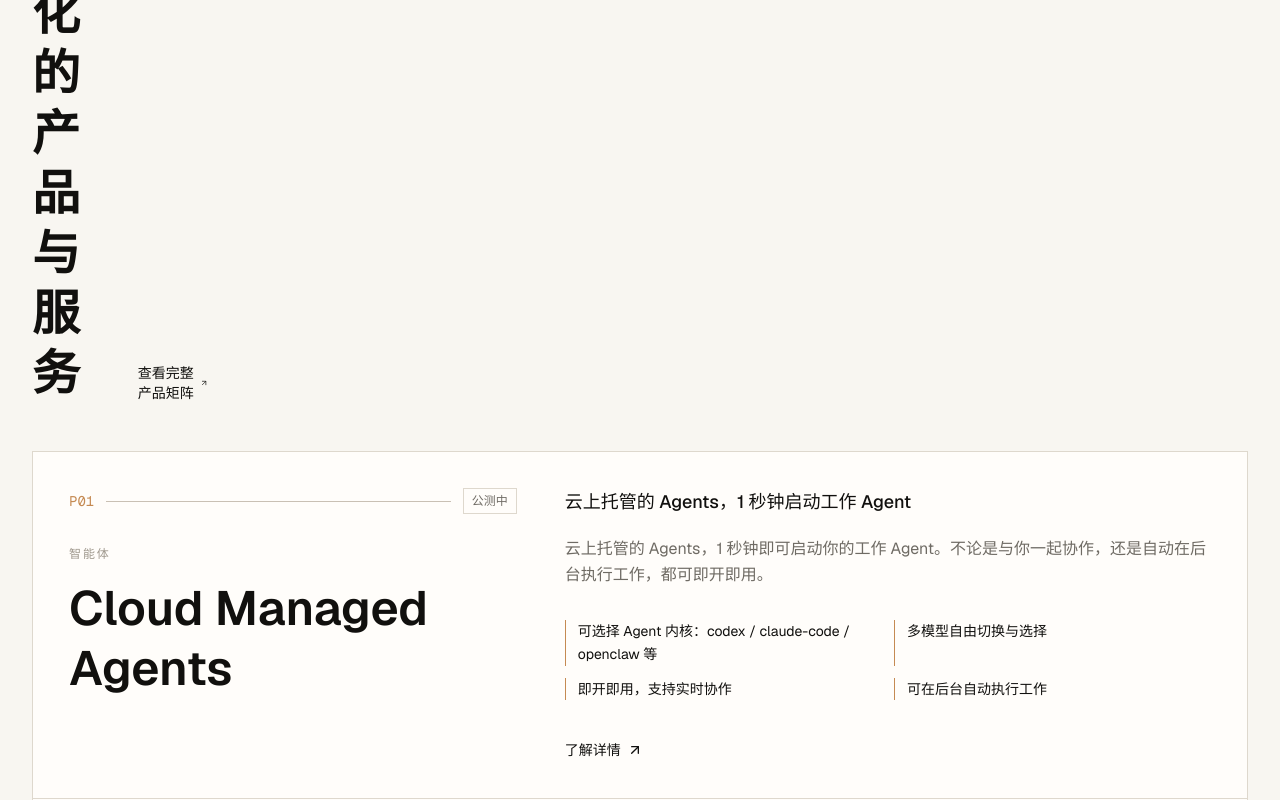
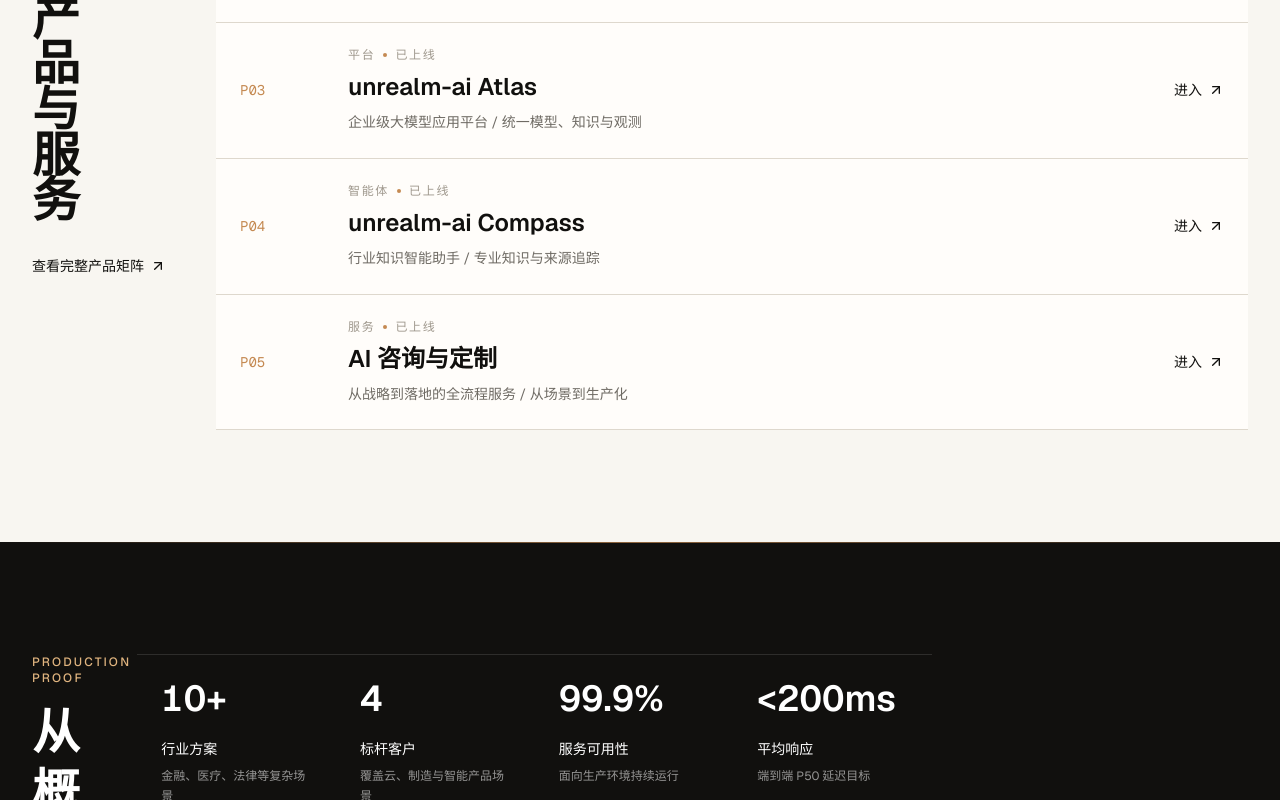
Before and after one commit to unrealm-ai/wzlywebsite, a Next.js app: page / in a window 1280 px wide. Shown: the part 1900-2700 px from the top of the page. Built offline with nearby package versions, Linux system fonts and the light colour scheme; no server answers.

Commit message:
Add cases

```diff
--- a/src/components/sections/ProductsOverview.tsx
+++ b/src/components/sections/ProductsOverview.tsx
@@ -12,44 +12,62 @@
   consulting: { index: "P05", signal: "从场景到生产化" },
 };
 
+const PRODUCT_TITLE_LINES = [
+  "一",
+  "套",
+  "面",
+  "向",
+  "智",
+  "能",
+  "化",
+  "的",
+  "产",
+  "品",
+  "与",
+  "服",
+  "务",
+] as const;
+
 export function ProductsOverview() {
   const [primaryProduct, ...secondaryProducts] = PRODUCTS;
 
   return (
     <section className="relative overflow-hidden bg-[var(--bg)] py-20 sm:py-28">
       <Container>
-        <div className="grid gap-8 lg:grid-cols-12 lg:items-end">
+        <div className="grid gap-6 lg:grid-cols-[160px_minmax(0,1fr)] lg:items-start">
           <Reveal>
-            <div className="lg:col-span-7">
+            <div className="py-6 lg:sticky lg:top-24">
               <p className="mb-4 text-xs font-medium uppercase tracking-[0.18em] text-[var(--accent)]">
                 Product Map
               </p>
-              <h2 className="max-w-3xl text-3xl font-semibold leading-tight text-[var(--fg)] sm:text-5xl">
-                一套面向智能化的产品与服务
+              <h2
+                aria-label="一套面向智能化的产品与服务"
+                className="flex flex-col items-start gap-0 text-3xl font-semibold leading-[0.95] text-[var(--fg)] sm:text-5xl"
+              >
+                {PRODUCT_TITLE_LINES.map((line) => (
+                  <span key={line} aria-hidden="true">
+                    {line}
+                  </span>
+                ))}
               </h2>
-            </div>
-          </Reveal>
-          <Reveal delay={0.08}>
-            <div className="lg:col-span-5 lg:text-right">
               <Link
                 href="/products"
-                className="inline-flex items-center gap-1.5 text-sm font-medium text-[var(--fg)] transition-colors hover:text-[var(--accent-strong)]"
+                className="mt-8 inline-flex items-center gap-1.5 text-sm font-medium text-[var(--fg)] transition-colors hover:text-[var(--accent-strong)]"
               >
                 查看完整产品矩阵
                 <ArrowUpRight className="h-4 w-4" aria-hidden />
               </Link>
             </div>
           </Reveal>
-        </div>
 
-        <Reveal delay={0.12}>
-          <div className="mt-12 overflow-hidden border border-[var(--line)] bg-[var(--surface-elevated)]">
+          <Reveal delay={0.08}>
+            <div className="overflow-hidden border-y border-[var(--line)] bg-[var(--surface-elevated)]">
               <Link
                 href={`/products#${primaryProduct.id}`}
-              className="group grid gap-8 p-6 transition-colors hover:bg-[var(--surface)] sm:p-9 lg:grid-cols-12 lg:gap-12"
+                className="group grid gap-7 p-6 transition-colors hover:bg-[var(--surface)] sm:p-7 lg:grid-cols-12 lg:gap-10"
               >
                 <div className="lg:col-span-5">
-                <div className="mb-8 flex items-center gap-3">
+                  <div className="mb-6 flex items-center gap-3">
                     <span className="font-mono text-sm text-[var(--accent)]">
                       {PRODUCT_VISUAL_META[primaryProduct.id]?.index}
                     </span>
@@ -61,7 +79,7 @@
                   <p className="text-xs uppercase tracking-[0.16em] text-[var(--subtle)]">
                     {getCategoryLabel(primaryProduct.category)}
                   </p>
-                <h3 className="mt-4 text-3xl font-semibold leading-tight text-[var(--fg)] sm:text-5xl">
+                  <h3 className="mt-4 text-3xl font-semibold leading-tight text-[var(--fg)] sm:text-4xl">
                     {primaryProduct.name}
                   </h3>
                 </div>
@@ -70,10 +88,10 @@
                   <p className="text-lg font-medium text-[var(--fg)]">
                     {primaryProduct.tagline}
                   </p>
-                <p className="mt-5 max-w-2xl text-base leading-relaxed text-[var(--muted)]">
+                  <p className="mt-4 max-w-2xl text-base leading-relaxed text-[var(--muted)]">
                     {primaryProduct.description}
                   </p>
-                <div className="mt-8 grid gap-3 sm:grid-cols-2">
+                  <div className="mt-6 grid gap-3 sm:grid-cols-2">
                     {primaryProduct.features.slice(0, 4).map((feature) => (
                       <span
                         key={feature}
@@ -83,7 +101,7 @@
                       </span>
                     ))}
                   </div>
-                <span className="mt-10 inline-flex items-center gap-1.5 text-sm font-medium text-[var(--fg)] transition-colors group-hover:text-[var(--accent-strong)]">
+                  <span className="mt-8 inline-flex items-center gap-1.5 text-sm font-medium text-[var(--fg)] transition-colors group-hover:text-[var(--accent-strong)]">
                     了解详情
                     <ArrowUpRight className="h-4 w-4" aria-hidden />
                   </span>
@@ -97,7 +115,7 @@
                     <Link
                       key={product.id}
                       href={`/products#${product.id}`}
-                    className="group grid gap-5 p-6 transition-colors hover:bg-[var(--surface)] sm:grid-cols-[112px_1fr_auto] sm:items-center sm:p-7"
+                      className="group grid gap-5 p-6 transition-colors hover:bg-[var(--surface)] sm:grid-cols-[88px_1fr_auto] sm:items-center sm:p-6"
                     >
                       <div className="font-mono text-sm text-[var(--accent)]">
                         {meta?.index}
@@ -125,6 +143,7 @@
               </div>
             </div>
           </Reveal>
+        </div>
       </Container>
     </section>
   );
```
Lines whose indentation alone changed are shown as unchanged.
